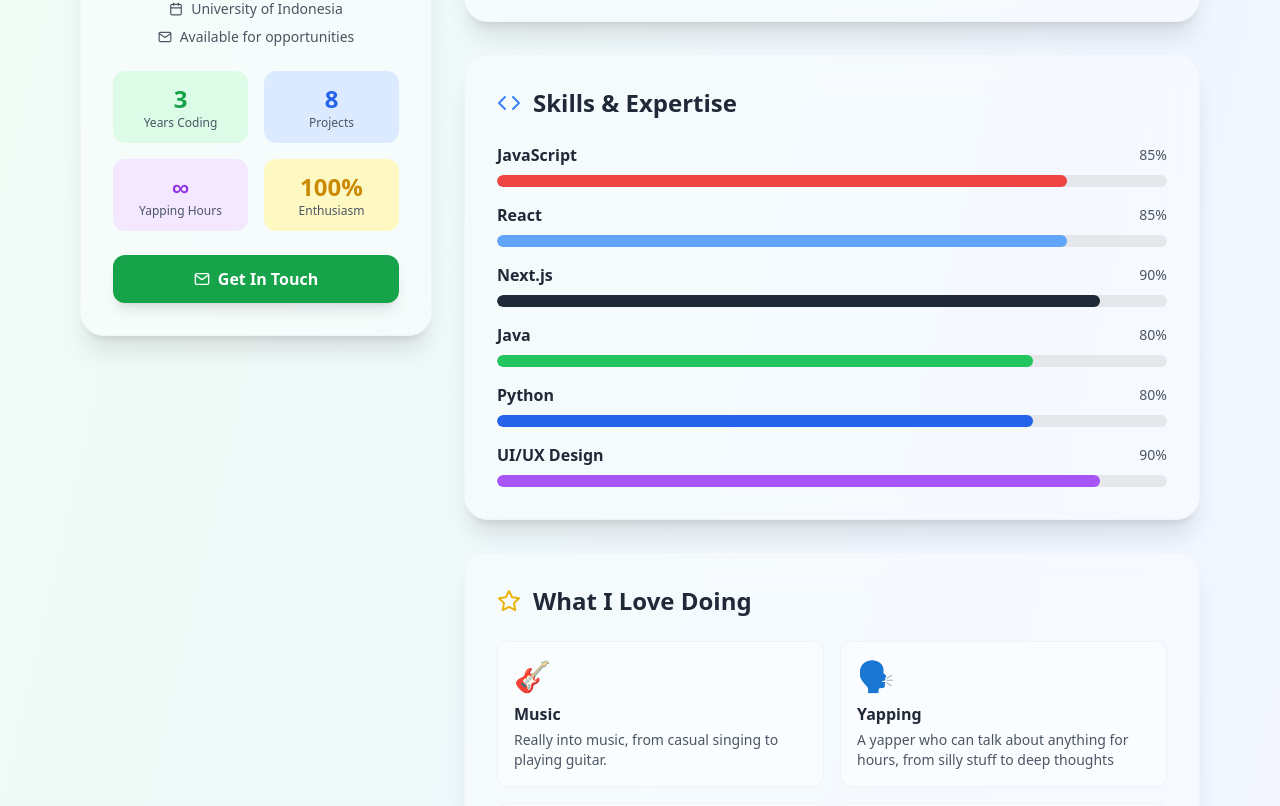
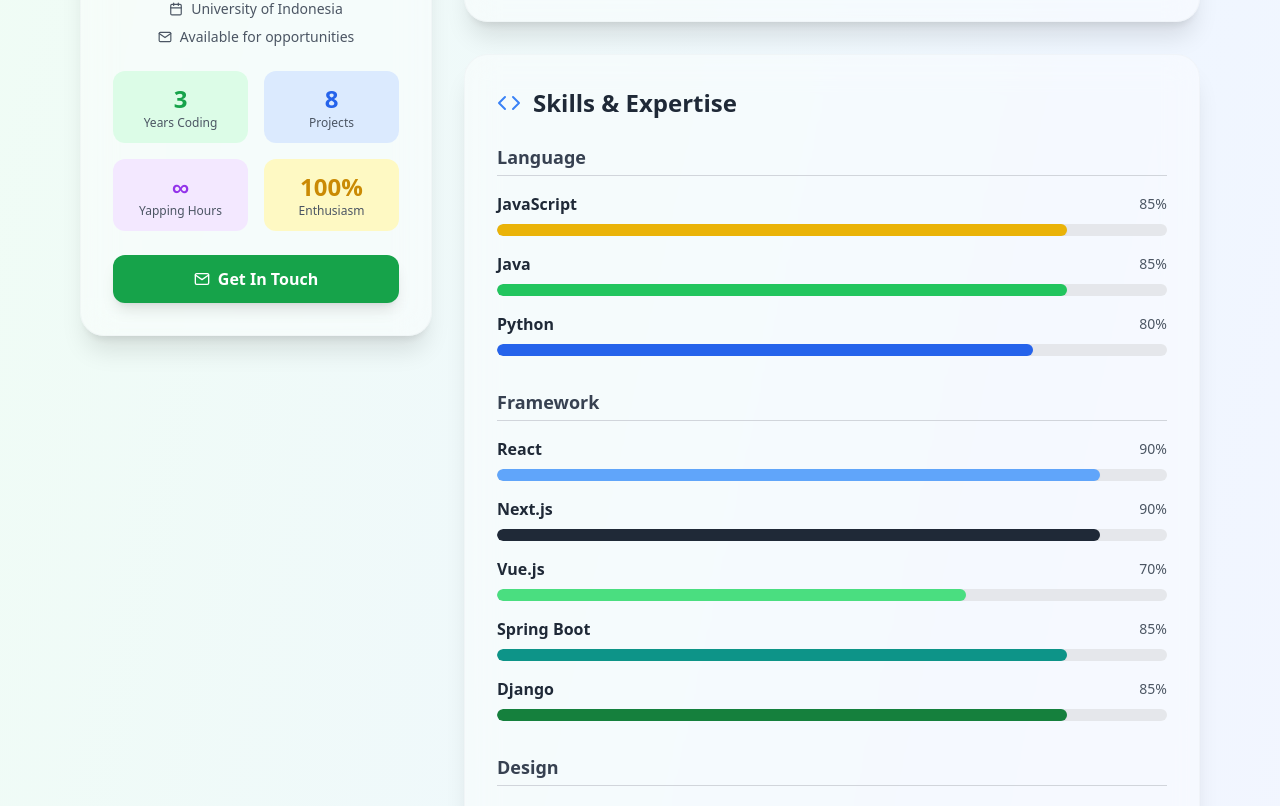
Before and after one commit to afsarakhaa/web-portfolio, a Next.js app: page /about in a window 1280 px wide. Shown: the part 714-1520 px from the top of the page. Built offline with nearby package versions, Linux system fonts and the light colour scheme.

Commit message:
revamp: Seperate Language, Framework, and Design on Skills

```diff
--- a/src/components/About/SkillsSection.tsx
+++ b/src/components/About/SkillsSection.tsx
@@ -4,6 +4,8 @@
 import { FiCode } from "react-icons/fi"
 import GlassCard from "@/components/ui/GlassCard"
 import { skills } from "@/data/skills"
+
+const categories = ["Language", "Framework", "Design"] as const
 
 export default function SkillsSection() {
     return (
@@ -12,8 +14,18 @@
                 <FiCode className="mr-3 text-blue-500" />
                 Skills & Expertise
             </h3>
+
+            {categories.map((category) => {
+                const filteredSkills = skills.filter(skill => skill.category === category)
+                if (filteredSkills.length === 0) return null
+
+                return (
+                    <div key={category} className="mb-8">
+                        <h4 className="text-lg font-semibold text-gray-700 mb-4 border-b border-gray-300 pb-1">
+                            {category}
+                        </h4>
                         <div className="space-y-4">
-                {skills.map((skill, index) => (
+                            {filteredSkills.map((skill, index) => (
                                 <motion.div
                                     key={skill.name}
                                     initial={{ opacity: 0, x: -20 }}
@@ -36,6 +48,9 @@
                                 </motion.div>
                             ))}
                         </div>
+                    </div>
+                )
+            })}
         </GlassCard>
     )
 }
--- a/src/data/skills.ts
+++ b/src/data/skills.ts
@@ -1,10 +1,15 @@
 import type { Skill } from "@/types"
 
 export const skills: Skill[] = [
-    { name: "JavaScript", level: 85, color: "bg-red-500" },
-    { name: "React", level: 85, color: "bg-blue-400" },
-    { name: "Next.js", level: 90, color: "bg-gray-800" },
-    { name: "Java", level: 80, color: "bg-green-500" },
-    { name: "Python", level: 80, color: "bg-blue-600" },
-    { name: "UI/UX Design", level: 90, color: "bg-purple-500" },
+    { name: "JavaScript", level: 85, color: "bg-yellow-500", category: "Language" },
+    { name: "Java", level: 85, color: "bg-green-500", category: "Language" },
+    { name: "Python", level: 80, color: "bg-blue-600", category: "Language" },
+
+    { name: "React", level: 90, color: "bg-blue-400", category: "Framework" },
+    { name: "Next.js", level: 90, color: "bg-gray-800", category: "Framework" },
+    { name: "Vue.js", level: 70, color: "bg-green-400", category: "Framework" },
+    { name: "Spring Boot", level: 85, color: "bg-teal-600", category: "Framework" },
+    { name: "Django", level: 85, color: "bg-green-700", category: "Framework" },
+
+    { name: "UI/UX Design", level: 90, color: "bg-purple-500", category: "Design" },
 ]
--- a/src/types/index.ts
+++ b/src/types/index.ts
@@ -31,6 +31,7 @@
     name: string
     level: number
     color: string
+    category?: "Language" | "Framework" | "Design"
 }
 
 export interface Interest {
--- a/tailwind.config.ts
+++ b/tailwind.config.ts
@@ -14,6 +14,10 @@
     'bg-blue-600',
     'bg-purple-500',
     'bg-pink-500',
+    'bg-yellow-500',
+    'bg-teal-600',
+    'bg-emerald-700',
+    'bg-green-700',
     'hover:text-gray-800',
     'hover:bg-gray-100',
     'hover:text-blue-600',
```
Lines whose indentation alone changed are shown as unchanged.
